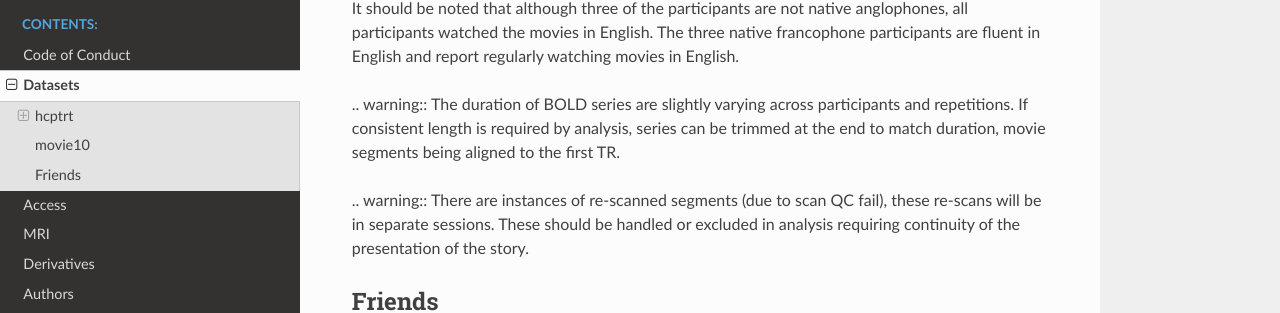
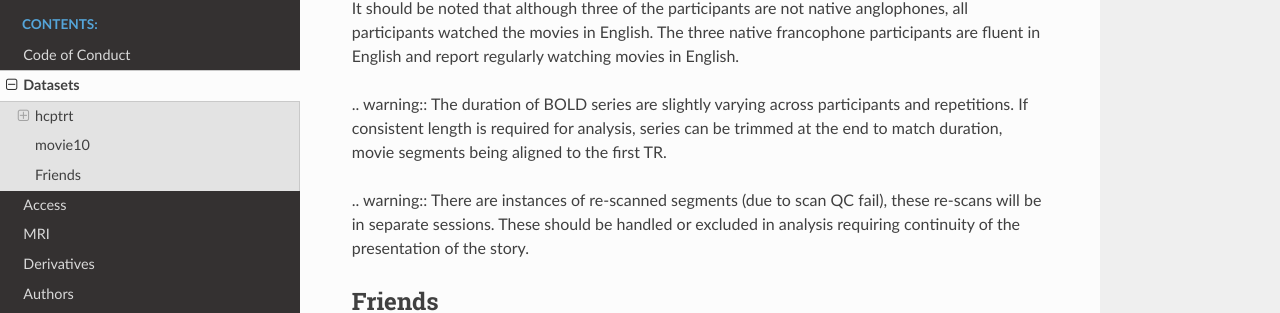
Before and after one commit to courtois-neuromod/cneuromod_docs, a Sphinx documentation site: the page built from source/DATASETS.md, in a window 1280 px wide and 900 px high, scrolled down 4014 px. Shown: the part 177-490 px from the top of the window. Built offline with Sphinx 7.4.7 and the Read the Docs theme 2.0.0, drawn with Linux system fonts in a browser that asks for light colours.

Commit message:
Update source/DATASETS.md
small grammar change - Basile make sure it does not change the meaning of your sentence.

```diff
--- a/source/DATASETS.md
+++ b/source/DATASETS.md
@@ -50,7 +50,7 @@ The participants watched the following movies ([cogatlas](https://www.cognitivea
 
 It should be noted that although three of the participants are not native anglophones, all participants watched the movies in English. The three native francophone participants are fluent in English and report regularly watching movies in English.
 
-.. warning:: The duration of BOLD series are slightly varying across participants and repetitions. If consistent length is required by analysis, series can be trimmed at the end to match duration, movie segments being aligned to the first TR.
+.. warning:: The duration of BOLD series are slightly varying across participants and repetitions. If consistent length is required for analysis, series can be trimmed at the end to match duration, movie segments being aligned to the first TR.
 
 .. warning:: There are instances of re-scanned segments (due to scan QC fail), these re-scans will be in separate sessions. These should be handled or excluded in analysis requiring continuity of the presentation of the story.
 
```
